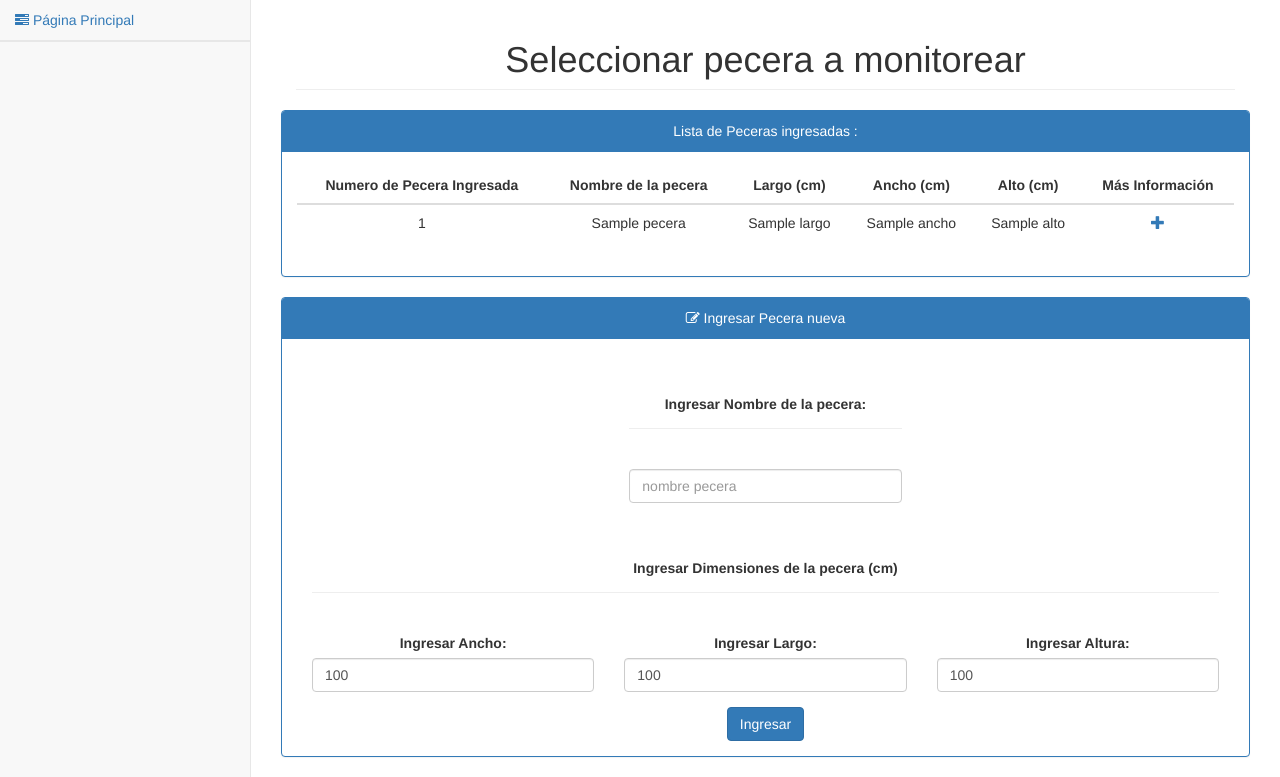
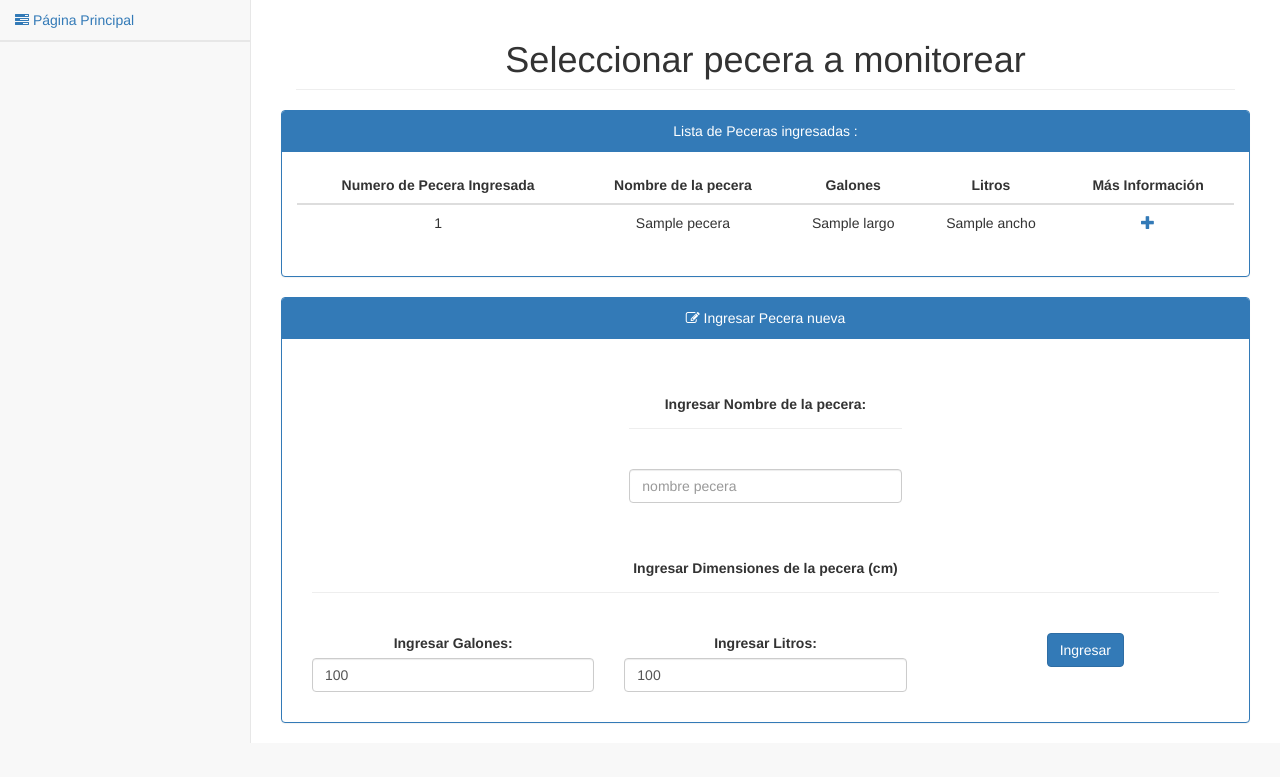
Before and after one commit to IgnacioYanjari/ProyectoTics1, a Flask app: page / in a window 1280 px wide. Shown: the part 51-828 px from the top of the page. After the commit the page ends 794 px from the top, so only its background shows below. Run offline with Flask 2, Linux system fonts and the light colour scheme; a database or web service that is not in the repository returns one stand-in record (values such as "Sample title"); some libraries are stand-ins or nearby versions.

Commit message:
Update index.html

```diff
--- a/Web/app/template/index.html
+++ b/Web/app/template/index.html
@@ -20,9 +20,8 @@
           <tr>
             <th class="text-center"> Numero de Pecera Ingresada </th>
             <th class="text-center"> Nombre de la pecera </th>
-            <th class="text-center"> Largo (cm)</th>
-            <th class="text-center"> Ancho (cm)</th>
-            <th class="text-center"> Alto (cm)</th>
+            <th class="text-center"> Galones</th>
+            <th class="text-center"> Litros</th>
             <th class="text-center"> Más Información </th>
           </tr>
         </thead>
@@ -34,7 +33,7 @@
             <td class="text-center">{{elem[0]}}</td>
             <td class="text-center">{{elem[2]}}</td>
             <td class="text-center">{{elem[3]}}</td>
-            <td class="text-center">{{elem[4]}}</td>
+
             <td class="text-center">
               <a href="/pecera/{{elem[1]}}" class="glyphicon glyphicon-plus" style="text-decoration: none;" role="button"></a>
             </td>
@@ -45,7 +44,7 @@
             <td class="text-center">{{elem[0]}}</td>
             <td class="text-center">{{elem[2]}}</td>
             <td class="text-center">{{elem[3]}}</td>
-            <td class="text-center">{{elem[4]}}</td>
+
           </tr>
           {% endif %}
         {% endfor %}
@@ -84,29 +83,22 @@
           <br>
         </div>
 
-        <div class="col-xs-12">
+  <div class="col-xs-12">
             <div class="row">
               <div class="col-lg-4 col-md-4">
                 <div class="form-group text-center">
-                  <label for="sel1">Ingresar Ancho:</label>
+                  <label for="sel1">Ingresar Galones:</label>
                   <br>
-                  <input type="float" name="Ancho" min="100" max="1000" value="100" class="form-control">
+                  <input type="float" name="galones" min="100" max="1000" value="100" class="form-control">
                 </div>
               </div>
               <div class="col-lg-4">
               <div class="form-group text-center">
-                <label for="sel1">Ingresar Largo:</label>
+                <label for="sel1">Ingresar Litros:</label>
                 <br>
-                <input type="number" name="Largo" min="100" max="1000" value="100" class="form-control">
+                <input type="number" name="litros" min="100" max="1000" value="100" class="form-control">
               </div>
             </div>
-              <div class="col-lg-4">
-                <div class="form-group text-center">
-                  <label for="sel1">Ingresar Altura:</label>
-                  <br>
-                  <input type="number" name="quantity" min="100" max="1000" value="100" class="form-control">
-                </div>
-              </div>
               <div class="row">
                 <div class="text-center">
                   <button type="submit" class="btn btn-primary">Ingresar</button>
```
